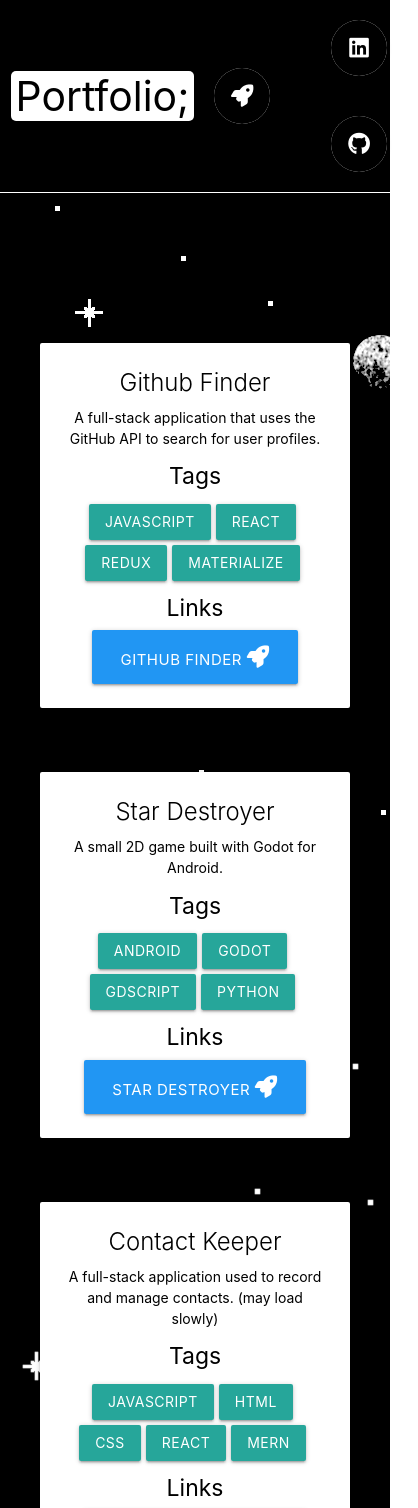
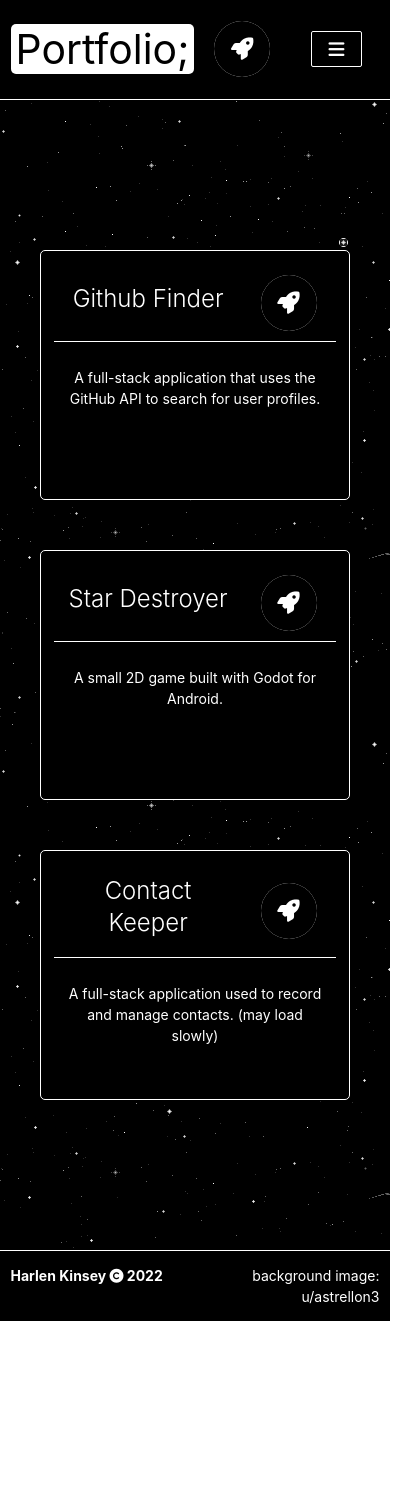
Before and after one commit to harlenkinsey/portfolio, a React (Create React App) app: page / in a window 390 px wide. Shown: the top 1508 px of the page, 418 px wide, since content can reach past the window. After the commit the page ends 1321 px from the top, so only its background shows below. Built offline with nearby package versions, Linux system fonts and the light colour scheme; the HTML template or start-up script is replaced by a standard one.

Commit message:
updated header comps

```diff
--- a/src/App.css
+++ b/src/App.css
@@ -2,39 +2,59 @@
   text-align: center;
 }
 
-.copyright {
-  padding: 25px 0px 0px 20px;
+.background {
+  width: 100%;
+  padding: 100px 0px 50px 0px;
+  background-image: url('./images/space-backing.png');
+}
+
+.blog-button {
+  display: inline-block;
+  padding: 20px;
+}
+
+.card {
+  margin: 50px 0px 0px 0px;
+  border-color: white;
+  border-width: 1px;
+  border-style: solid;
+  border-radius: 5px;
+  height: 250px;
 }
 
 .card-container {
-  width: 85%;
+ width: 85%;
+ padding-bottom: 100px;
 }
 
-.card {
-  margin-top: 50px;
+.dropdown-button {
+  padding: 20px;
+}
+
+.dropdown-content li i {
+  width: 100% !important;
+}
+
+.dropdown-icon {
+  margin: 0;
+}
+
+.dropdown-trigger {
+  border: 1px;
+  border-color: white;
+  border-style: solid;
+}
+
+.footer {
+  border-top: 1px;
+  border-top-color: white;
+  border-top-style: solid;
 }
 
 .header-border {
   border-bottom-style: solid;
   border-bottom-width: 1px;
   border-bottom-color: white;
-}
-
-.highlight {
-  background-color: white;
-  color: black;
-  padding: 0px 5px 0px 5px;
-  border-radius: 5px;
-}
-
-.header-text {
-  display: inline-block;
-  padding-bottom: 10px;
-}
-
-.blog-button {
-  display: inline-block;
-  padding: 20px;
 }
 
 .header-button-initial,
@@ -47,25 +67,41 @@
   padding: 20px 20px 20px 0px;
 }
 
-.tag {
+.header-text {
   display: inline-block;
-  margin: 5px 5px 0px 0px;
+  padding-bottom: 10px;
 }
 
-.border {
-  border-style: solid;
-  border-width: 1px;
-  border-color: white;
+.highlight {
+  background-color: white;
+  color: black;
+  padding: 0px 5px 0px 5px;
   border-radius: 5px;
 }
+
+.project-card-button {
+  width: 100%;
+  background-color: white;
+}
+
+.project-card-description {
+  padding-top: 25px;
+}
+
+.project-card-header {
+  border-bottom-color: white;
+  border-bottom-width: 1px;
+  border-bottom-style: solid;
+  padding-bottom: 10px;
+}
+
 .row {
   margin-bottom: 0px;
 }
 
-.background {
-  width: 100%;
-  padding: 100px 0px 50px 0px;
-  background-image: url('./images/background-image-2.png');
+.tag {
+  display: inline-block;
+  margin: 5px 5px 0px 0px;
 }
 
 ul {
@@ -73,21 +109,11 @@ ul {
 }
 
 @media (min-width: 700px) {
-  #toast-container {
-    top: auto !important;
-    right: auto !important;
-    bottom: 10%;
-    left: 7%;
-  }
 
   .background {
     width: 100%;
     padding: 200px 0px 25px 0px;
-    background-image: url('./images/background-image.png');
-  }
-
-  .copyright {
-    padding: 100px 0px 0px 20px;
+    background-image: url('./images/space-backing.png');
   }
 
   .card-container {
@@ -96,21 +122,11 @@ ul {
 }
 
 @media (min-width: 1000px) {
-  #toast-container {
-    top: auto !important;
-    right: auto !important;
-    bottom: 10%;
-    left: 7%;
-  }
 
   .background {
     width: 100%;
     padding: 200px 0px 25px 0px;
-    background-image: url('./images/background-image.png');
-  }
-
-  .copyright {
-    padding: 100px 0px 0px 20px;
+    background-image: url('./images/space-backing.png');
   }
 
   .card-container {
--- a/src/App.js
+++ b/src/App.js
@@ -1,7 +1,7 @@
 import React, { useState, useEffect } from 'react';
 import Header from './components/Header';
+import Footer from './components/Footer';
 import CardContainer from './components/CardContainer';
-import Copyright from './components/Copyright';
 
 import 'materialize-css/dist/css/materialize.min.css';
 import './App.css';
@@ -30,7 +30,7 @@ function App() {
 
       <Header />
       <CardContainer />
-      {window.innerWidth < 700 && <Copyright />}
+      <Footer />
 
     </div>
   );
--- a/src/components/CardContainer.js
+++ b/src/components/CardContainer.js
@@ -1,6 +1,5 @@
 import React, { useEffect } from 'react';
 import ProjectCard from './ProjectCard';
-import Copyright from './Copyright';
 
 const CardContainer = () => {
 
@@ -8,17 +7,15 @@ const CardContainer = () => {
         <div className='background'>
             <div className='row card-container'>
                 <div className='col s12 m6 l4'>
-                    <ProjectCard title='Github Finder' tags={['JavaScript', 'React', 'Redux', 'Materialize']} description='A full-stack application that uses the GitHub API to search for user profiles.' link='https://githubfinder901237.netlify.app'/>
+                    <ProjectCard title='Github Finder' description='A full-stack application that uses the GitHub API to search for user profiles.' link='https://githubfinder901237.netlify.app'/>
                 </div>
                 <div className='col s12 m6 l4'>
-                    <ProjectCard title='Star Destroyer' tags={['Android', 'Godot', 'GDScript', 'Python']} description='A small 2D game built with Godot for Android.' link='https://play.google.com/store/apps/details?id=com.lonepixel.studios&hl=en_US'/>
+                    <ProjectCard title='Star Destroyer' description='A small 2D game built with Godot for Android.' link='https://play.google.com/store/apps/details?id=com.lonepixel.studios&hl=en_US'/>
                 </div>
                 <div className='col s12 m6 l4'>
-                    <ProjectCard title='Contact Keeper' tags={['JavaScript', 'HTML', 'CSS', 'React', 'MERN']} description='A full-stack application used to record and manage contacts. (may load slowly)' link='https://serieux-croissant-39457.herokuapp.com/login'/>
+                    <ProjectCard title='Contact Keeper' description='A full-stack application used to record and manage contacts. (may load slowly)' link='https://serieux-croissant-39457.herokuapp.com/login'/>
                 </div>
             </div>
-
-            {window.innerWidth > 700 && <Copyright textColor='white-text'/>}
 
         </div>
     )
--- a/src/components/Copyright.js
+++ /dev/null
@@ -1,11 +0,0 @@
-import React from 'react';
-
-const Copyright = ({ textColor }) => {
-    return (
-        <div className='copyright'>
-            <b><p className={textColor}>Harlen Kinsey <i className='fas fa-copyright'></i> 2022</p></b>
-        </div>
-    )
-}
-
-export default Copyright
--- /dev/null
+++ b/src/components/Dropdown.js
@@ -0,0 +1,29 @@
+import React, { useEffect } from 'react';
+import M from 'materialize-css';
+
+const Dropdown = () => {
+
+    useEffect(() => {
+        let elems = document.querySelectorAll('.dropdown-trigger');
+        M.Dropdown.init(elems, {inDuration: 300, outDuration: 225, alignment: 'right'});
+      }, []);
+
+    return (
+        <div className='dropdown-wrapper'>
+            <a className='dropdown-trigger btn black' href='#' data-target='dropdown1'><i className='fas fa-bars'></i></a>
+
+            <ul id='dropdown1' className='dropdown-content'>
+                <li className='dropdown-button'>
+                    <a href='https://www.linkedin.com/in/harlen-kinsey-9075291b1' target='_blank' rel="noopener noreferrer" className='btn-floating btn-large waves-effect waves-light white'><i className='fab fa-linkedin black'></i></a>
+                </li>
+                <li className="divider" ></li>
+                <li className='dropdown-button'>
+                    <a href='https://github.com/harlenkinsey' target='_blank' rel="noopener noreferrer" className='btn-floating btn-large waves-effect waves-light white'><i className='fab fa-github black'></i></a>
+                </li>
+                <li className="divider" ></li>
+            </ul>
+        </div>
+    )
+}
+
+export default Dropdown
--- /dev/null
+++ b/src/components/Footer.js
@@ -0,0 +1,16 @@
+import React from 'react';
+
+const Footer = () => {
+    return (
+        <div className='row black footer'>
+            <div className='col s6 copyright'>
+                <b><p className='white-text'>Harlen Kinsey <i className='fas fa-copyright'></i> 2022</p></b>
+            </div>
+            <div className='col s6 right-align'>
+                <p className='white-text'>background image: u/astrellon3</p>
+            </div>
+        </div>
+    )
+}
+
+export default Footer
--- a/src/components/Header.js
+++ b/src/components/Header.js
@@ -1,9 +1,16 @@
 import React from 'react';
+import Dropdown from './Dropdown';
 
 const Header = () => {
+
+    let width = window.innerWidth;
+
+    if (width > 768) {
         return (
-        <div className='row header-border black valign-wrapper'>
-            <div className='col l6'>
+            <div className='row header-border black'>
+                <div className='row valign-wrapper'>
+
+                    <div className='col l6 left-align'>
                         <div className='left-align valign-wrapper'>
                             <li className='header-text'>
                                 <h3><span className='highlight'>Portfolio;</span></h3>
@@ -24,8 +31,34 @@ const Header = () => {
                             </li>
                         </div>
                     </div>
+
+                </div>
+            </div>
+        )
+    } else {
+        return (
+            <div className='row header-border black'>
+                <div className='row valign-wrapper'>
+
+                    <div className='col l6 left-align'>
+                        <div className='left-align valign-wrapper'>
+                            <li className='header-text'>
+                                <h3><span className='highlight'>Portfolio;</span></h3>
+                            </li>
+                            <li className='blog-button'>
+                                <a href='#' className='btn-floating btn-large waves-effect waves-light white'><i className='fas fa-rocket black'></i></a>
+                            </li>
+                        </div>
+                    </div>
+
+                    <div className='col l6 right-align'>
+                        <Dropdown />
+                    </div>
+
+                </div>
             </div>
         )
     }
+}
 
 export default Header
--- a/src/components/ProjectCard.js
+++ b/src/components/ProjectCard.js
@@ -1,27 +1,21 @@
 import React from 'react';
 
-const ProjectCard = ({ title, description, tags, link }) => {
-
-    const tagsList = tags.map((tag) =>
-
-        <li key={tag} className='tag'>
-
-            <a className='waves-effect waves-light btn'>
-                {tag}
-            </a>
-
-        </li>
-        );
+const ProjectCard = ({ title, description, link }) => {
 
     return (
-        <div className='card white center'>
-            <div className='card-content black-text'>
-                <span className='card-title'>{title}</span>
-                <p>{description}</p>
-                <h5>Tags</h5>
-                <ul>{tagsList}</ul>
-                <h5>Links</h5>
-                <a href={link} target='_blank' className='waves-effect waves-light blue btn-large'>{title} {' '}<i className='fas fa-rocket'></i></a>
+        <div className='card black center'>
+            <div className='card-content white-text'>
+
+                <div className='row project-card-header valign-wrapper'>
+                    <div className='col s8'>
+                        <span className='card-title'>{title}</span>
+                    </div>
+                    <div className='col s4'>
+                        <a href={link} className='btn-floating btn-large waves-effect waves-light white'><i className='fas fa-rocket black'></i></a>
+                    </div>
+                </div>
+                <p className='project-card-description'>{description}</p>
+
             </div>
         </div>
     )
```
Also changed, not shown: src/images/space-backing.png (added). Lines whose indentation alone changed are shown as unchanged.
